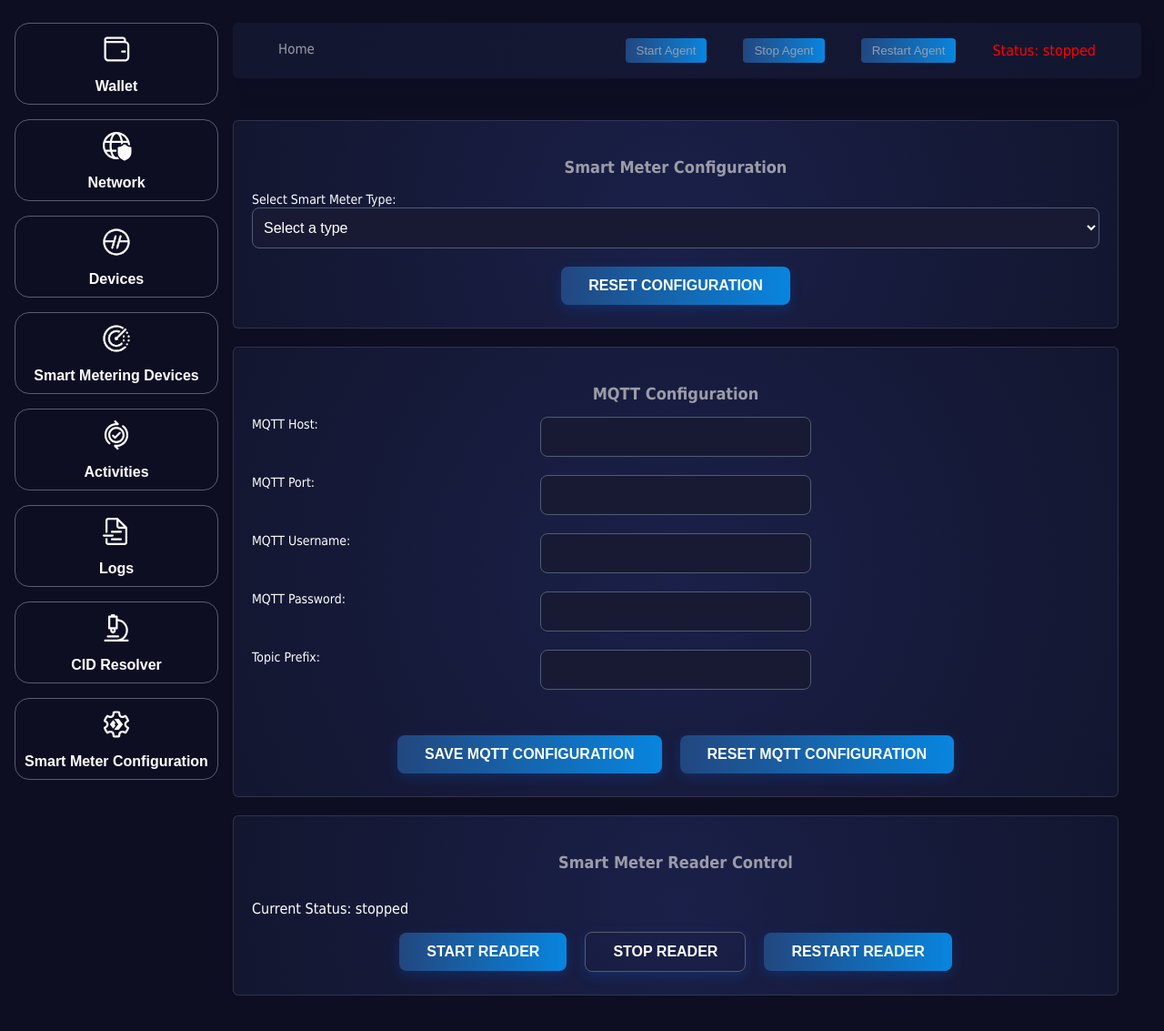
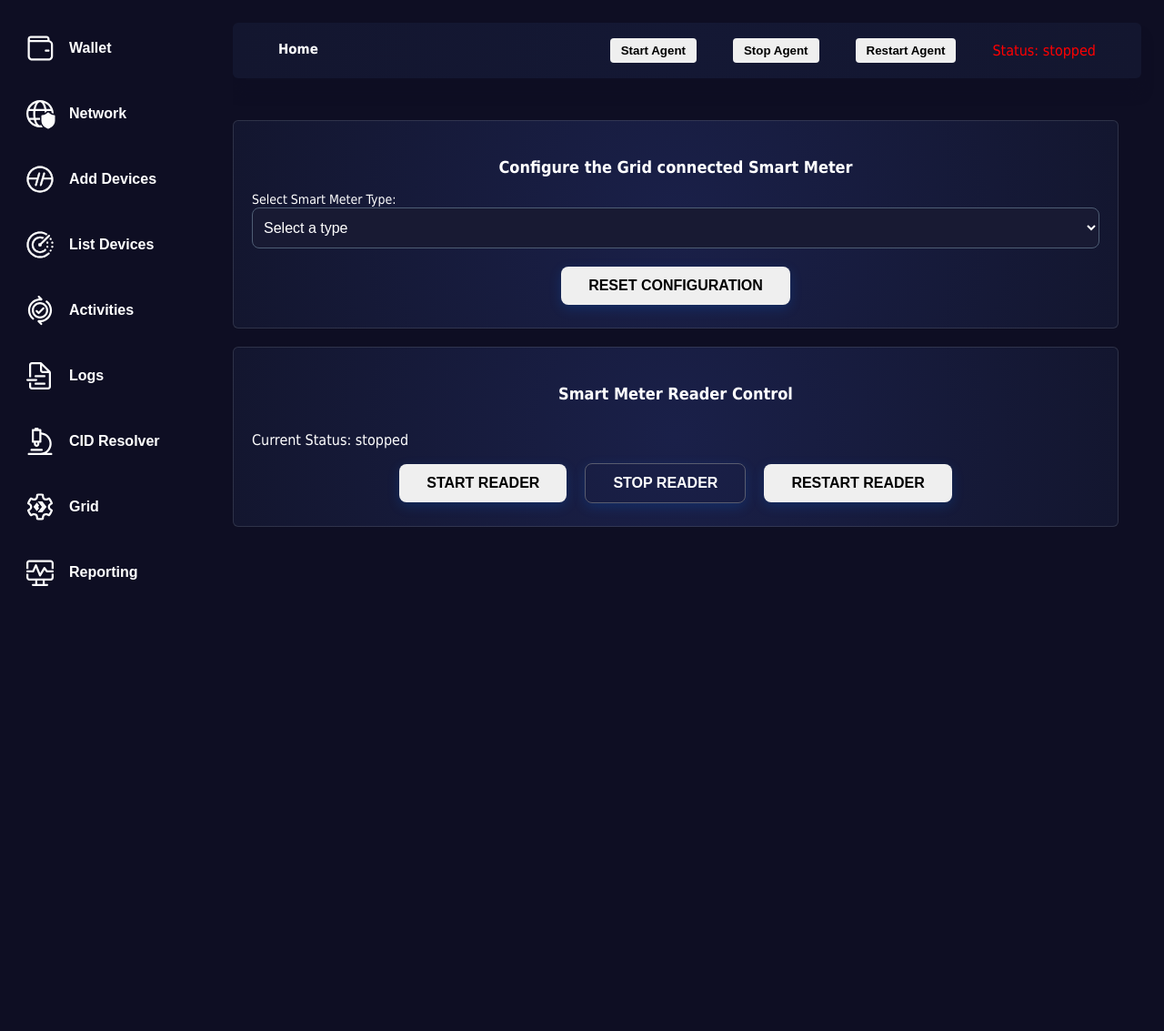
Before and after one commit to rddl-network/EnergyAgent, a FastAPI app: page /smart-meter-page in a window 1280 px wide. Shown: the top 1133 px of the page at 91% size. Run offline with FastAPI, Linux system fonts and the light colour scheme; data that the repository does not hold is empty; parts of the project's set-up code (start-up, migrations or seed data) failed here and were passed over.

Commit message:
color consistancy icon changes pagination fix
Signed-off-by: Jürgen Eckel <juergen@riddleandcode.com>

```diff
--- a/app/routers/html/templates.py
+++ b/app/routers/html/templates.py
@@ -99,6 +99,10 @@ async def stats_page(request: Request):
     return templates.TemplateResponse("EnergyAgentStats.html", {"request": request})
 
 
-@router.get("/smartmeter-config")
+@router.get("/grid")
 async def smartmeter_config_page(request: Request):
     return templates.TemplateResponse("SmartMeterConfig.html", {"request": request})
+
+@router.get("/reporting")
+async def reporting_page(request: Request):
+    return templates.TemplateResponse("Reporting.html", {"request": request})
--- a/app/templates/Activities.html
+++ b/app/templates/Activities.html
@@ -31,7 +31,7 @@
         <div class="pagination">
             <button onclick="fetchTransactions(currentPage - 1)" disabled>Previous</button>
             <span id="pageIndicator">Page: 1</span>
-            <button onclick="fetchTransactions(currentPage + 1)">Next</button>
+            <button onclick="fetchTransactions(currentPage + 1)" disabled>Next</button>
         </div>
     </div>
 </div>
--- a/app/templates/EnergyAgentLogs.html
+++ b/app/templates/EnergyAgentLogs.html
@@ -22,7 +22,7 @@
         <div class="pagination">
             <button onclick="fetchLogs(currentPage - 1)" disabled>Previous</button>
             <span id="pageIndicator">Page: 1</span>
-            <button onclick="fetchLogs(currentPage + 1)">Next</button>
+            <button onclick="fetchLogs(currentPage + 1)" disabled>Next</button>
         </div>
     </div>
 </div>
--- a/app/templates/NavBar.html
+++ b/app/templates/NavBar.html
@@ -1,6 +1,6 @@
 <header class="header-top">
   <nav>
-    <a href="/">Home</a>
+    <a href="/"><strong>Home</strong></a>
     <div class="buttons">
       <button class="btn-small" id="startButton" onclick="startAgent()">Start Agent</button>
       <button class="btn-small" id="stopButton" onclick="stopAgent()">Stop Agent</button>
--- a/app/templates/SmartMeterConfig.html
+++ b/app/templates/SmartMeterConfig.html
@@ -4,7 +4,7 @@
 <div class="wrapper">
     <div class="main-container">
         <div class="section">
-            <h2 class="section-title">Smart Meter Configuration</h2>
+            <h2 class="section-title">Configure the Grid connected Smart Meter</h2>
             <div id="configContainer">
                 <div id="typeSelector" style="display: none;">
                     <label for="smartMeterType">Select Smart Meter Type:</label>
@@ -28,36 +28,6 @@
         </div>
 
         <div class="section mt-20">
-            <h2 class="section-title">MQTT Configuration</h2>
-            <form id="mqttForm">
-                <div class="form-input">
-                    <label for="mqttHost">MQTT Host:</label>
-                    <input type="text" id="mqttHost" name="host" required>
-                </div>
-                <div class="form-input">
-                    <label for="mqttPort">MQTT Port:</label>
-                    <input type="number" id="mqttPort" name="port" required>
-                </div>
-                <div class="form-input">
-                    <label for="mqttUsername">MQTT Username:</label>
-                    <input type="text" id="mqttUsername" name="username">
-                </div>
-                <div class="form-input">
-                    <label for="mqttPassword">MQTT Password:</label>
-                    <input type="password" id="mqttPassword" name="password">
-                </div>
-                <div class="form-input">
-                    <label for="topic_prefix">Topic Prefix:</label>
-                    <input type="text" id="topic_prefix" name="topic_prefix">
-                </div>
-                <div class="buttons">
-                    <button type="button" class="btn" onclick="saveMqttConfig()">Save MQTT Configuration</button>
-                    <button type="button" class="btn" onclick="resetMqttConfig()">Reset MQTT Configuration</button>
-                </div>
-            </form>
-        </div>
-
-        <div class="section mt-20">
             <h2 class="section-title">Smart Meter Reader Control</h2>
             <div id="readerControlContainer">
                 <p>Current Status: <span id="readerStatus">Unknown</span></p>
@@ -73,7 +43,6 @@
 
 <script>
     let currentConfig = null;
-    let currentMqttConfig = null;
 
     function isEmpty(obj) {
         return Object.keys(obj).length === 0;
@@ -98,17 +67,6 @@
         }
     }
 
-    async function fetchMqttConfig() {
-        try {
-            const response = await fetch('/config/smartmeter/mqtt');
-            if (response.ok) {
-                currentMqttConfig = await response.json();
-                displayMqttConfig();
-            }
-        } catch (error) {
-            console.error('Error fetching MQTT config:', error);
-        }
-    }
 
     function displayConfig() {
         const container = document.getElementById('currentConfig');
@@ -121,16 +79,6 @@
         document.getElementById('configForm').style.display = 'none';
         document.getElementById('saveButton').style.display = 'none';
         document.getElementById('resetButton').style.display = 'inline-block';
-    }
-
-    function displayMqttConfig() {
-        if (currentMqttConfig) {
-            document.getElementById('mqttHost').value = currentMqttConfig.host || '';
-            document.getElementById('mqttPort').value = currentMqttConfig.port || '';
-            document.getElementById('mqttUsername').value = currentMqttConfig.username || '';
-            document.getElementById('mqttPassword').value = currentMqttConfig.password || '';
-            document.getElementById('topic_prefix').value = currentMqttConfig.topic_prefix || '';
-        }
     }
 
     function showTypeSelector() {
@@ -203,63 +151,6 @@
         } catch (error) {
             console.error('Error:', error);
             alert('Error saving configuration');
-        }
-    }
-
-    async function saveMqttConfig() {
-        const form = document.getElementById('mqttForm');
-        const formData = new FormData(form);
-        const config = Object.fromEntries(formData.entries());
-
-        try {
-            const response = await fetch('/config/smartmeter/mqtt', {
-                method: 'POST',
-                headers: {
-                    'Content-Type': 'application/json',
-                },
-                body: JSON.stringify(config),
-            });
-
-            if (response.ok) {
-                alert('MQTT Configuration saved successfully!');
-                fetchMqttConfig();
-            } else {
-                alert('Error saving MQTT configuration');
-            }
-        } catch (error) {
-            console.error('Error:', error);
-            alert('Error saving MQTT configuration');
-        }
-    }
-
-    async function resetMqttConfig() {
-        if (confirm('Are you sure you want to reset the MQTT configuration?')) {
-            try {
-                const response = await fetch('/config/smartmeter/mqtt', {
-                    method: 'POST',
-                    headers: {
-                        'Content-Type': 'application/json',
-                    },
-                    body: JSON.stringify({}),  // Sending an empty object
-                });
-
-                if (response.ok) {
-                    alert('MQTT Configuration reset successfully!');
-                    // Clear the form fields
-                    document.getElementById('mqttHost').value = '';
-                    document.getElementById('mqttPort').value = '';
-                    document.getElementById('mqttUsername').value = '';
-                    document.getElementById('mqttPassword').value = '';
-                    document.getElementById('topic_prefix').value = '';
-                    // Fetch the updated (empty) configuration
-                    fetchMqttConfig();
-                } else {
-                    alert('Error resetting MQTT configuration');
-                }
-            } catch (error) {
-                console.error('Error:', error);
-                alert('Error resetting MQTT configuration');
-            }
         }
     }
 
@@ -371,7 +262,6 @@
 
     // Initialize the page
     fetchCurrentConfig();
-    fetchMqttConfig();
     fetchReaderStatus();
 
     // Optionally, you can add a periodic status update
--- a/app/templates/SmdCidTable.html
+++ b/app/templates/SmdCidTable.html
@@ -21,7 +21,7 @@
         <div class="pagination">
             <button onclick="fetchSMDCids(currentPage - 1)" disabled>Previous</button>
             <span id="pageIndicator">Page: 1</span>
-            <button onclick="fetchSMDCids(currentPage + 1)">Next</button>
+            <button onclick="fetchSMDCids(currentPage + 1)" disabled>Next</button>
         </div>
     </div>
 </div>
--- a/app/templates/SmdEntries.html
+++ b/app/templates/SmdEntries.html
@@ -20,7 +20,7 @@
         <div class="pagination">
             <button onclick="fetchSMDEntries(currentPage - 1)" disabled>Previous</button>
             <span id="pageIndicator">Page: 1</span>
-            <button onclick="fetchSMDEntries(currentPage + 1)">Next</button>
+            <button onclick="fetchSMDEntries(currentPage + 1)" disabled>Next</button>
         </div>
     </div>
 </div>
--- a/app/templates/TopicSubscription.html
+++ b/app/templates/TopicSubscription.html
@@ -76,7 +76,7 @@
 
 <body>
     <div class="header">
-        <div class="left"> <a class="link" href="/">Home</a></div>
+        <div class="left"> <a class="link" href="/"><b>Home</b></a></div>
         <div class="center">
             <h1>Configure Topics</h1>
         </div>
--- a/app/templates/index.html
+++ b/app/templates/index.html
@@ -4,7 +4,7 @@
 
 <div class="wrapper">
   <div class="no-device">
-    <img class="" src="{{ url_for('static', path='img/nodata.svg') }}" alt="No Data" width="72" />
+    <img class="" src="{{ url_for('static', path='img-new/mqtt_config.svg') }}" alt="No Data" width="72" />
     <h3>No Connected Devices</h3>
     <p class="warning">Follow the sidebar navigation steps starting with Trust Wallet</p>
 
@@ -30,7 +30,7 @@
     <div class="pagination">
       <button onclick="fetchTransactions(currentPage - 1)" disabled>Previous</button>
       <span id="pageIndicator">Page: 1</span>
-      <button onclick="fetchTransactions(currentPage + 1)">Next</button>
+      <button onclick="fetchTransactions(currentPage + 1)" disabled>Next</button>
     </div>
   </div>
 </div>
--- a/app/templates/layout.html
+++ b/app/templates/layout.html
@@ -27,20 +27,20 @@
         </a>
         <a href="/mqtt-page">
             <button class="btn-big" type="button">
-                <img class="device" src="{{ url_for('static', path='img-new/mqtt_config.svg') }}" alt="Devices"/>
-                Devices
+                <img class="device" src="{{ url_for('static', path='img-new/mqtt_config.svg') }}" alt="Add Devices"/>
+                Add Devices
             </button>
         </a>
         <a href="/smd-entries">
             <button class="btn-big" type="button">
-                <img class="device" src="{{ url_for('static', path='img-new/smart_meter_devices.svg') }}" alt="Smart Metering Devices"/>
-                <span>Smart Metering Devices</span>
+                <img class="device" src="{{ url_for('static', path='img-new/smart_meter_devices.svg') }}" alt="List Devices"/>
+                List Devices
             </button>
         </a>
         <a href="/activities-page">
             <button class="btn-big" type="button">
                 <img class="device" src="{{ url_for('static', path='img-new/activities.svg') }}" alt="Activities"/>
-                <span>Activities</span>
+                Activities
             </button>
         </a>
         <a href="/logs-page">
@@ -55,17 +55,23 @@
                 <span>CID Resolver</span>
             </button>
         </a>
-        <a href="/smartmeter-config">
+        <a href="/grid">
             <button class="btn-big" type="button">
-                <img class="device" src="{{ url_for('static', path='img-new/smart_meter_config.svg') }}" alt="Smart Meter Configuration"/>
-                <span>Smart Meter Configuration</span>
+                <img class="device" src="{{ url_for('static', path='img-new/smart_meter_config.svg') }}" alt="Grid"/>
+                <span>Grid</span>
+            </button>
+        </a>
+        <a href="/reporting">
+            <button class="btn-big" type="button">
+                <img class="device" src="{{ url_for('static', path='img-new/reporting.svg') }}" alt="Reporting"/>
+                <span>Reporting</span>
             </button>
         </a>
     </div>
     <div class="main-container">
         <header class="header-top">
             <nav>
-                <a href="/">Home</a>
+                <a href="/"><b>Home</b></a>
                 <div class="buttons">
                     <button class="btn-small" id="startButton" onclick="startAgent()">Start Agent</button>
                     <button class="btn-small" id="stopButton" onclick="stopAgent()">Stop Agent</button>
--- a/app/templates/static/css/app.css
+++ b/app/templates/static/css/app.css
@@ -64,7 +64,7 @@ body {
 }
 
 h1 {
-  background: linear-gradient(to right, rgba(8, 133, 223, 1) 0%, rgba(91, 231, 100, 1) 50%, rgba(8, 133, 223, 1) 100%);
+  background: white;
   -webkit-background-clip: text;
   -moz-background-clip: text;
   background-clip: text;
@@ -123,8 +123,8 @@ nav {
   justify-content: space-between;
   width: 100%;
 }
-nav  a{
-  color: #9b9ca7;
+nav a{
+  color:white;
   text-decoration: none;
   display: flex;
   align-items: center;
@@ -163,24 +163,33 @@ nav  a{
   gap: 16px;
 }
 .btn {
-  background-image: linear-gradient(to right, rgb(34, 71, 127), rgb(8, 133, 223));
+  background-image:  rgb(85, 153, 202);
   border-radius: 8px;
   border: none;
   box-shadow: rgba(0, 0, 0, 0) 0px 0px 0px 0px, rgba(0, 0, 0, 0) 0px 0px 0px 0px, rgba(0, 118, 255, 0.19) 0px 4px 14px 0px;
-  color: white;
+  color: black;
   cursor: pointer;
   font-size: 16px;
   font-weight: bold;
   padding: 12px 30px;
   text-transform: uppercase;
   transition: all 0.3s ease-in-out;
+  flex-direction: row;
+  align-items: center;
+  text-align: center;
+  display: flex;
+  flex-direction: row;
+  justify-content: flex-start;
+  align-items: center;
+  gap: 14px;
 }
 
 .btn-small {
   display: flex;
   align-items: center;
-  color: #9b9ca7;
-  background-image: linear-gradient(to right, rgb(34, 71, 127), rgb(8, 133, 223));
+  color: black;
+  font-weight: bold;
+  background-image: rgb(85, 153, 202);
   border: none;
   padding: 6px 12px;
   border-radius: 4px;
@@ -190,23 +199,23 @@ nav  a{
 
 .btn-big {
   background: transparent;
-  border-radius: 1rem;
-  border: 1px solid rgb(89, 92, 111);
+  #border-radius: 1rem;
+  #border: 1px solid rgb(89, 92, 111);
   color: white;
   font-size: 16px;
   font-weight: bold;
   padding: 10px;
   text-align: center;
-  transition: all 0.3s ease-in-out;
+  #transition: all 0.3s ease-in-out;
   cursor: pointer;
   margin: 0 auto;
   display: flex;
-  flex-direction: column;
-  justify-content: center;
+  flex-direction: row;
+  justify-content: flex-start;
   align-items: center;
   width: 100%;
   gap: 14px;
-
+  border: none;
 }
 
 .radio-buttons {
@@ -326,7 +335,7 @@ nav  a{
   margin-left: 10px;
 }
 .section-title {
-  color: #9b9ca7;
+  color:white;
   font-size: 18px;
   font-weight: bold;
   text-align: center;
@@ -335,7 +344,7 @@ nav  a{
 
 code {
   background-color: #1D1E22;
-  color: #676d81;
+  color: white;
   border-radius: 0.3rem;
   padding: 10px;
   border: 1px solid rgba(89, 92, 111, 0.4);
@@ -428,7 +437,7 @@ code {
   color: rgba(255, 255, 255, 0.7)
 }
 .desc {
-  color: rgba(255, 255, 255, 0.4);
+  color:  white;
   margin: 0;
 }
 
@@ -437,7 +446,8 @@ code {
   flex-shrink: 0;
 }
 .warning {
-  color: #FF8854;
+  color:red;
+  font-weight: bold;
 }
 
 table {
```
Also changed, not shown: app/templates/Reporting.html (added, +127 -0 lines), app/templates/TrustWallet.html (+16 -24 lines), app/templates/static/img-new/create_account.svg (added), app/templates/static/img-new/create_mnemonic.svg (added), app/templates/static/img-new/recover_mnemonic.svg (added).
